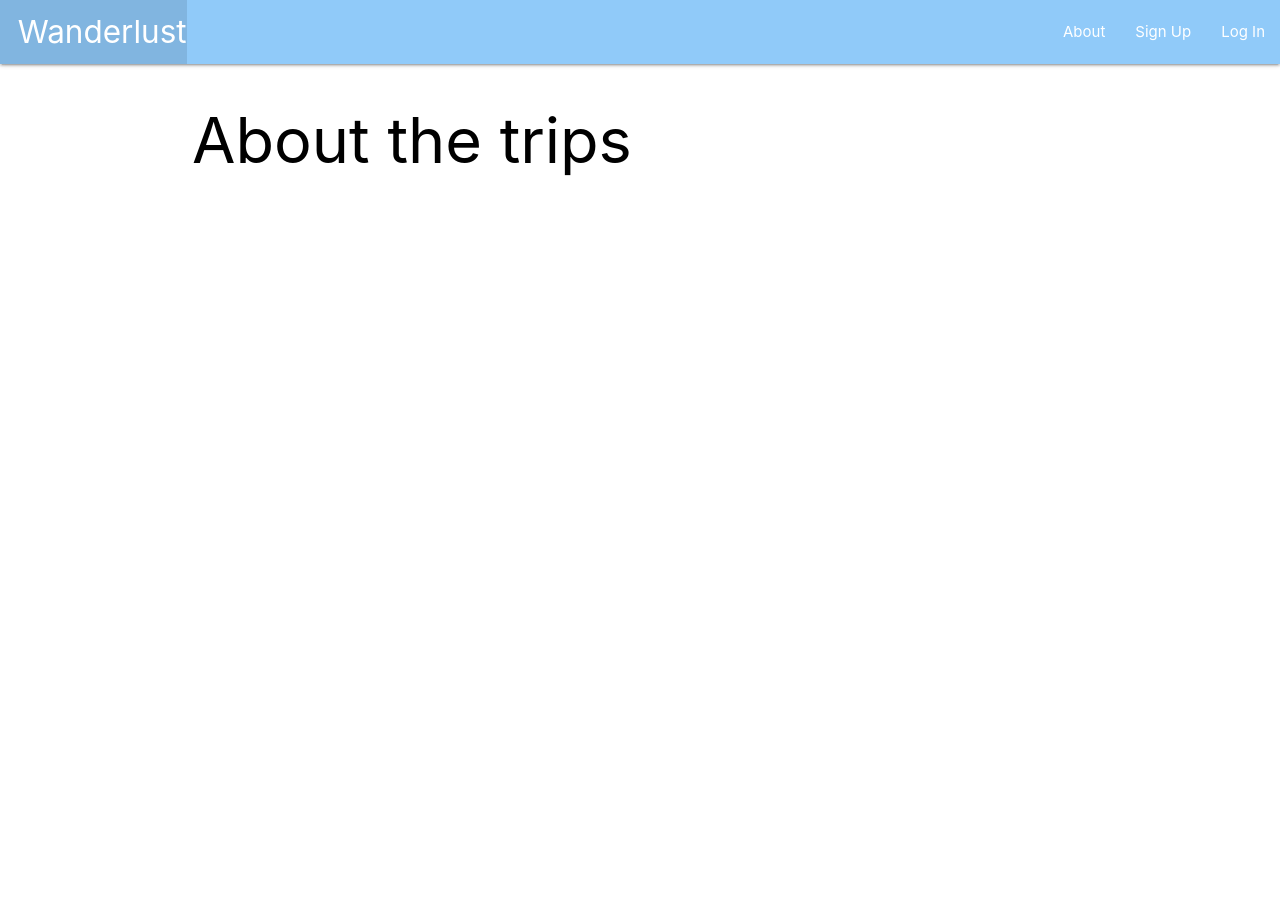
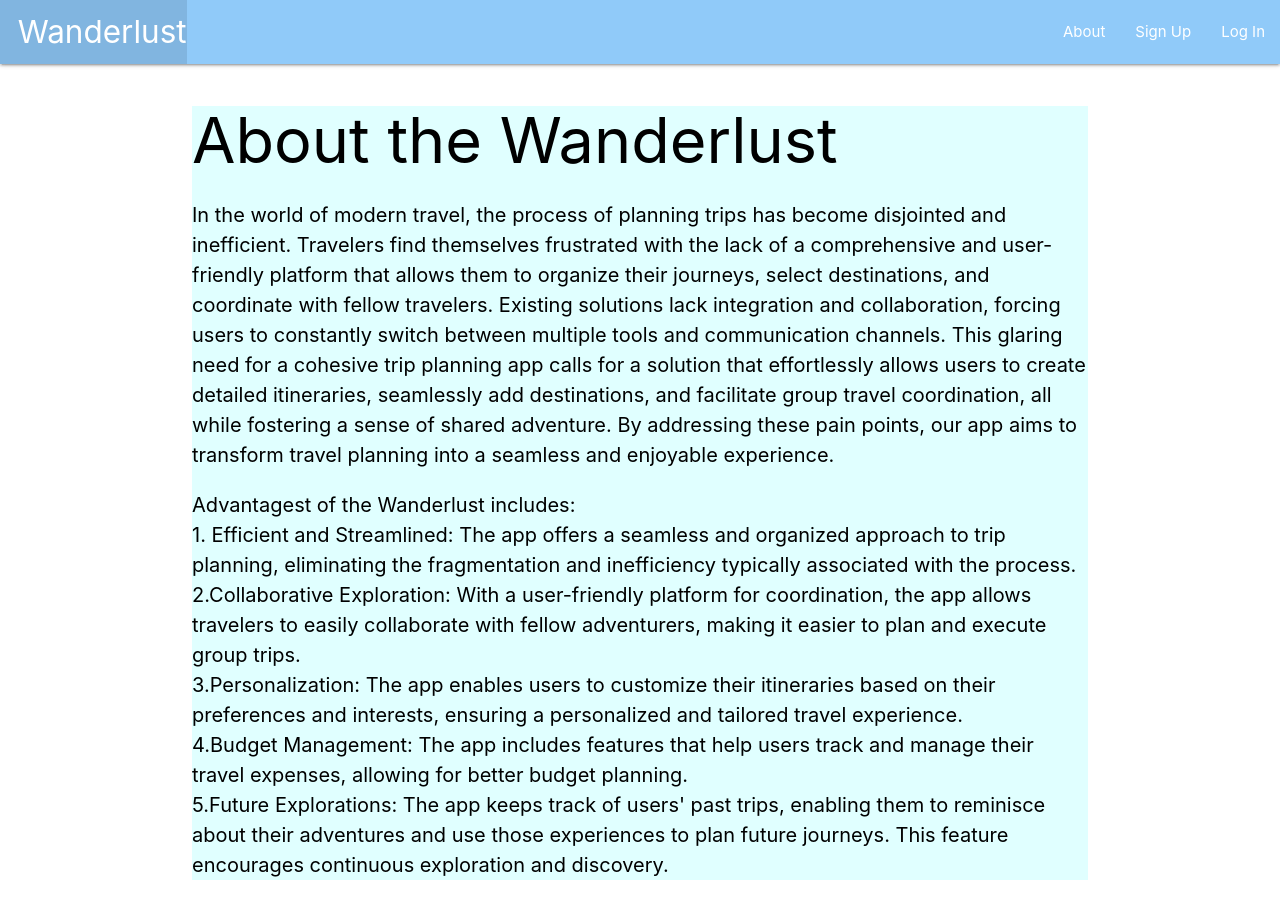
Before and after one commit to SofiMesh/ga_capstone_prjct_wanderlust, a Django app: page /about/ in a window 1280 px wide. Before the commit the page ends 176 px from the top, so only its background shows below. Run offline with Django 4.2, Linux system fonts and the light colour scheme.

Commit message:
some styling added

```diff
--- a/wanderlust/main_app/static/css/style.css
+++ b/wanderlust/main_app/static/css/style.css
@@ -1,3 +1,14 @@
 body {
+
  color: black;
 }
+
+.about-section{
+background-color: lightcyan;
+font-size: 20px;
+}
+
+#addTripImg {
+    position: relative;
+    top: 205px;
+}
--- a/wanderlust/main_app/templates/about.html
+++ b/wanderlust/main_app/templates/about.html
@@ -3,6 +3,30 @@
 
 {% block content %}
 
-<h1>About the trips</h1>
+<div class="about-section">
+<h1>About the Wanderlust</h1>
+<p>In the world of modern travel,
+    the process of planning trips has become disjointed and inefficient.
+    Travelers find themselves frustrated with the lack of a comprehensive and user-friendly platform that allows them to organize their journeys,
+     select destinations, and coordinate with fellow travelers. Existing solutions lack integration and collaboration,
+      forcing users to constantly switch between multiple tools and communication channels.
+       This glaring need for a cohesive trip planning app calls for a solution that effortlessly allows users to create detailed itineraries,
+       seamlessly add destinations, and facilitate group travel coordination, all while fostering a sense of shared adventure. By addressing these pain points,
+        our app aims to transform travel planning into a seamless and enjoyable experience.
+</p>
 
+
+       <ul>Advantagest of the Wanderlust includes:
+    <li>1. Efficient and Streamlined: The app offers a seamless and organized approach to trip planning, eliminating the fragmentation and inefficiency typically associated with the process. </li>
+
+    <li>2.Collaborative Exploration: With a user-friendly platform for coordination, the app allows travelers to easily collaborate with fellow adventurers, making it easier to plan and execute group trips.</li>
+
+    <li>3.Personalization: The app enables users to customize their itineraries based on their preferences and interests, ensuring a personalized and tailored travel experience.</li>
+
+    <li>4.Budget Management: The app includes features that help users track and manage their travel expenses, allowing for better budget planning.</li>
+
+    <li>5.Future Explorations: The app keeps track of users' past trips, enabling them to reminisce about their adventures and use those experiences to plan future journeys. This feature encourages continuous exploration and discovery.</li>
+
+       </ul>
+    </div>
 {% endblock %}
--- a/wanderlust/main_app/templates/home.html
+++ b/wanderlust/main_app/templates/home.html
@@ -3,10 +3,10 @@
 {% load static %}
 {% block content %}
 
-<h1>Home</h1>
+<h1>Travel like no other</h1>
 <div style="display: flex; align-items:center ; justify-items: space-between;">
   <img src="{% static 'assets/images/hero_img.png' %}" alt="Hero Image" style="margin-right: 50px;">
-  <h4>Lorem ipsum dolor sit amet consectetur adipisicing elit. Eum delectus quidem ipsam facilis necessitatibus vel similique, perspiciatis accusantium, adipisci qui est illo sunt, nesciunt velit ea asperiores dolor voluptatibus! Perferendis.</h4>
+  <h4>Wanderlust is a comprehensive travel planning app that assists users in meticulously organizing their upcoming trips.</h4>
 </div>
 
 
--- a/wanderlust/main_app/templates/main_app/destinations_form.html
+++ b/wanderlust/main_app/templates/main_app/destinations_form.html
@@ -1,7 +1,7 @@
 {% extends 'base.html' %}
 
 {% block content %}
-
+<div class="destination-form"></div>
 <h1>Add Destination</h1>
 <form action="" method="POST">
     {% csrf_token %}
@@ -16,7 +16,7 @@
 <input type="submit" value="Submit!" class="btn">
 
 </form>
-
+</div>
 
 
 {% endblock %}
```
Also changed, not shown: wanderlust/main_app/templates/main_app/trips_form.html (+13 -0 lines).
